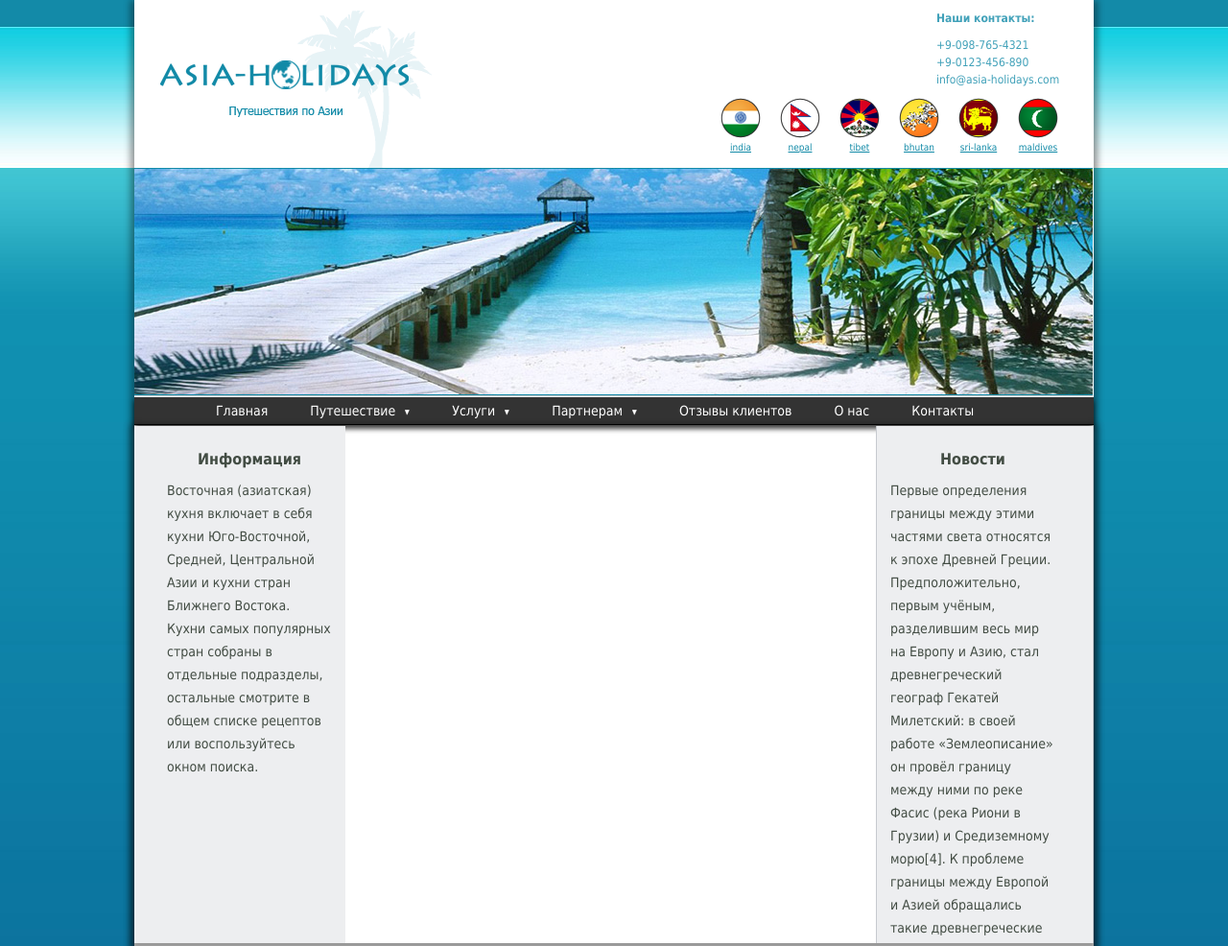
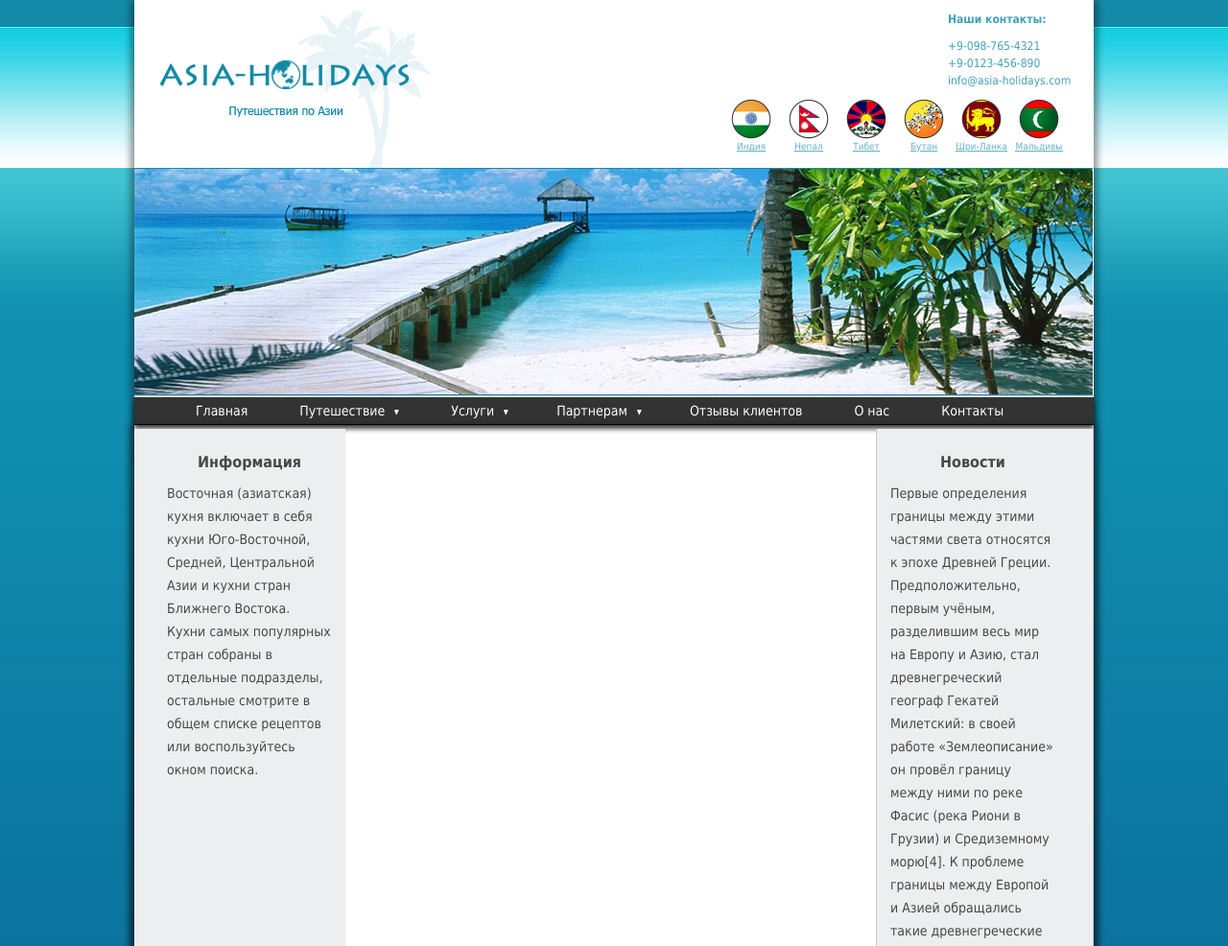
Before and after one commit to Yulia7/DZ4, a plain HTML site: page index.html in a window 1280 px wide. Shown: the top 986 px of the page at 96% size. Drawn offline with Linux system fonts and the light colour scheme.

Commit message:
added new file

```diff
--- a/index.html
+++ b/index.html
@@ -1,4 +1,3 @@
-
 <!DOCTYPE html>
 <html>
 	<head>
@@ -18,12 +17,12 @@
 						<p>info@asia-holidays.com</p>
 					</div>
 					<ul class="contries">
-					<li class="maldives"><a href="#">maldives</a></li>
-					<li class="sri-lanka"><a href="#">sri-lanka</a></li>
-					<li class="bhutan"><a href="#">bhutan</a></li>
-					<li class="tibet"><a  href="#">tibet</a></li>
-					<li class="nepal"><a href="#">nepal</a></li>
-					<li class="india"><a href="#">india</a></li>
+						<li><a href="#"><img src="img/maldives.png">Мальдивы</a></li>
+						<li><a href="#"><img src="img/shri-lanka.png">Шри-Ланка</a></li>
+						<li><a href="#"><img src="img/bhutan.png">Бутан</a></li>
+						<li><a href="#"><img src="img/tibet.png">Тибет</a></li>
+						<li><a href="#"><img src="img/nepal.png">Непал</a></li>
+						<li><a href="#"><img src="img/india.png">Индия</a></li>
 					</ul>
 				</div>
 			</header>
@@ -41,8 +40,22 @@
 							<li><a href="#">Путешествие 5</a></li>
 						</ul>
 					</li>
-				<li><a href="#">Услуги</a><img src="img/white_triangle.png" alt="" /></li>
-				<li><a href="#">Партнерам</a><img src="img/white_triangle.png" alt="" /></li>
+					<li><a href="#">Услуги</a><img src="img/white_triangle.png" alt="треугольник"/>
+				<ul class="dropdown"></li>
+				<li><a href="#">Услуги 1</a></li>
+				<li><a href="#">Услуги 1</a></li>
+				<li><a href="#">Услуги 1</a></li>
+				<li><a href="#">Услуги 1</a></li>
+				<li><a href="#">Услуги 1</a></li>
+			</ul>
+			<li><a href="#">Партнерам</a><img src="img/white_triangle.png" alt="треугольник"/>
+		<ul class="dropdown"></li>
+		<li><a href="#">Партнерам 1</a></li>
+		<li><a href="#">Партнерам 1</a></li>
+		<li><a href="#">Партнерам 1</a></li>
+		<li><a href="#">Партнерам 1</a></li>
+		<li><a href="#">Партнерам 1</a></li>
+	</ul>
 	<li><a href="#">Отзывы клиентов</a></li>
 	<li><a href="#">О нас</a></li>
 	<li><a href="#">Контакты</a></li>
--- a/style.css
+++ b/style.css
@@ -6,10 +6,6 @@
  	background: url('img/bg.jpg') repeat-x;
  	font-family: Tahoma,Arial,Sans-Serif;
  	font-size: 14px;
- 	width: 1280px;
- 	margin:0px;
-	padding: 0px;
-	height:1060px;
  }
  .container {
     padding: 0px;
@@ -33,7 +29,7 @@ header {
 	vertical-align: top;
 }
 .contacts{
-	padding: 10px 0 10px 235px;
+	padding: 11px 0 10px 235px;
 }
 .contacts h2{
 	margin-bottom: 10px;
@@ -45,45 +41,25 @@ header {
 	font-family: "Tahoma";
 	color: rgba(18, 138, 167, 0.8);
 }
-.contries{
+.contries {
 	 padding-right: 27px;
+	 display: block;
 	}
 	.contries li{
+		list-style :none;
+		font-family:"tahoma";
+		font-size: 10px;
+		text-decoration: underline;
+		text-align: center;
+	    display: block;
+	    float:right;
 	     width: 60px;
          height: 60px;
-	margin: 0 1px;
-	float: right;
-	text-align: center;
          background-position: top;
-	list-style: none;
 	}
-.contries li a{
-	line-height: 104px;
-	font-size: 10px;
-	font-family: "Tahoma";
-	color: rgb(18, 138, 167);
-	text-decoration: underline;
-}
-.india{
-	background: url('img/india.png') no-repeat;
-
-}
-.maldives{
-	background: url('img/maldives.png') no-repeat;
-
-}
-.sri-lanka{
-	background: url('img/shri-lanka.png') no-repeat;
-
-}
-.bhutan{
-	background: url('img/bhutan.png') no-repeat;
-}
-.tibet{
-	background: url('img/tibet.png') no-repeat;
-}
-.nepal{
-	background: url('img/nepal.png') no-repeat;
+	.contries li a {
+		color: #61b1c4;
+		padding-left: 0px;
 	}
 .box {
 	background: url('img/background.jpg');
@@ -110,6 +86,7 @@ header {
 	margin: 0 4% 0 0;
 	text-align: left;
 	position: relative;
+	margin-left: 10px;
 }
 .menu li a{
 	width: 100%;
@@ -154,7 +131,7 @@ header {
 }
  .first{
  	padding-top: 13px;
- 	margin-top: 1px;
+ 	margin-top: 4px;
  	width: 20%;
  	height: 526px;
  	padding-left: 20px;
@@ -168,7 +145,7 @@ header {
  .contant h1{
  	padding: 12px 0;
 	text-align: center;
-	font-size: 16x;
+	font-size: 16px;
 	color: rgb(66, 76, 67);
 }
  .contant p {
@@ -182,7 +159,7 @@ header {
 }
 .second {
 	padding-top: 13px;
-    margin-top: 1px;
+    margin-top: 4px;
  	width: 20%;
  	height: 526px;
  	padding-right: 25px;
```
Lines whose indentation alone changed are shown as unchanged.
